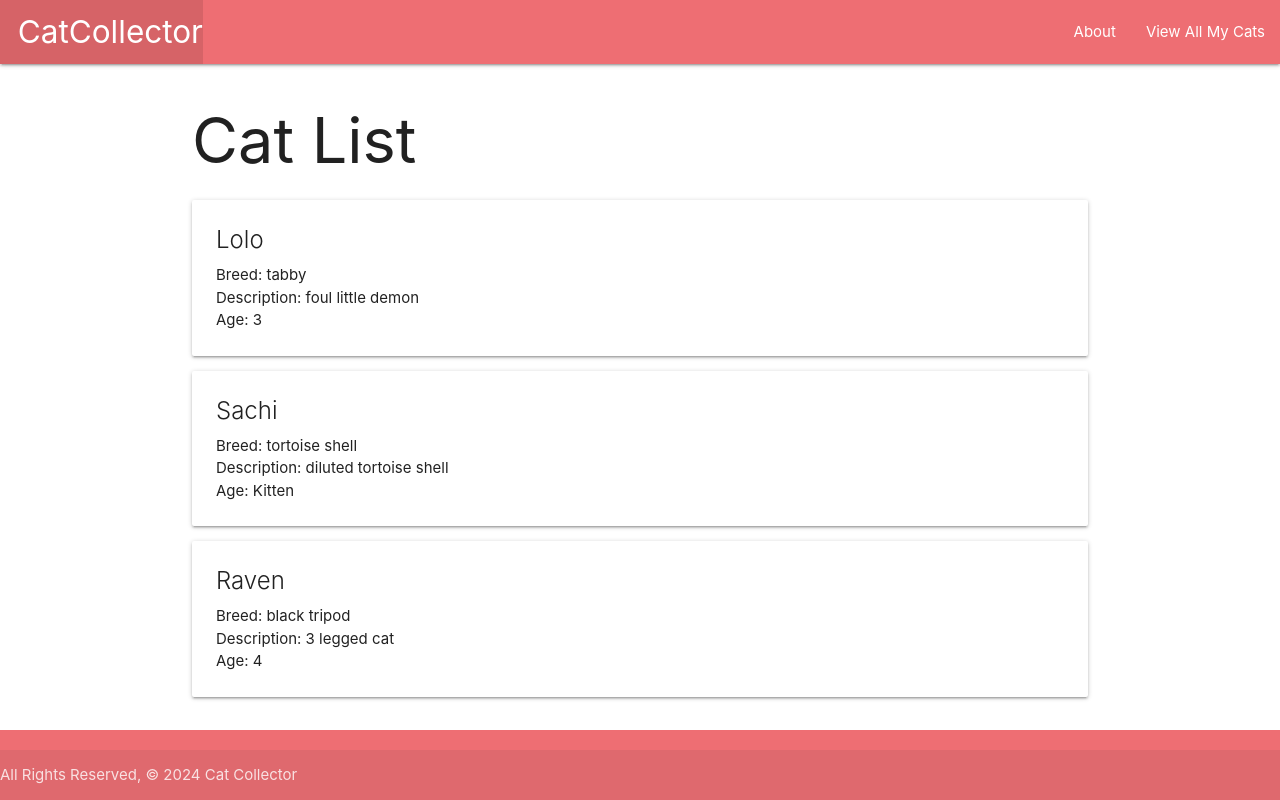
After one commit to kcanamar/cat_collector, a Django app: page /cats/ in a window 1280 px wide. The commit adds this page. Run offline with Django 5.2, Linux system fonts and the light colour scheme.

Commit message:
wip: starting point

```diff
--- a/main_app/templates/base.html
+++ b/main_app/templates/base.html
@@ -18,6 +18,8 @@
                 </ul>
                 <ul class="right">
                     <li><a href="/about">About</a></li>
+                    <!-- Link to all of our cats -->
+                    <li><a href="/cats">View All My Cats</a></li>
                 </ul>
             </div>
         </nav>
--- /dev/null
+++ b/main_app/templates/cats/index.html
@@ -0,0 +1,21 @@
+
+{% extends 'base.html' %}
+{% block content %}
+
+<h1>Cat List</h1>
+
+{% for cat in cats %}
+<div class="card">
+    <div class="card-content">
+        <span class="card-title">{{ cat.name }}</span>
+        <p>Breed: {{ cat.breed }}</p>
+        <p>Description: {{ cat.description }}</p>
+        {% if cat.age > 0 %}
+            <p>Age: {{ cat.age }} </p>
+        {% else %}
+            <p>Age: Kitten </p>
+        {% endif %}
+    </div>
+</div>
+{% endfor %}
+{% endblock %}
--- a/main_app/urls.py
+++ b/main_app/urls.py
@@ -4,4 +4,6 @@ from . import views
 urlpatterns = [
     path('', views.home, name="home"),
     path("about/", views.about, name="about"),
+    # route for cats index
+    path('cats/', views.cat_index, name="index"),
 ]
--- a/main_app/views.py
+++ b/main_app/views.py
@@ -2,9 +2,25 @@ from django.shortcuts import render
 
 # Add the following import
 from django.http import HttpResponse
+
+class Cat:
+    def __init__(self, name, breed, description, age):
+        self.name = name
+        self.breed = breed
+        self.description = description
+        self.age = age
+
+cats = [
+    Cat('Lolo', 'tabby', 'foul little demon', 3),
+    Cat('Sachi', 'tortoise shell', 'diluted tortoise shell', 0),
+    Cat('Raven', 'black tripod', '3 legged cat', 4)
+]
 
 def home(request):
     return HttpResponse('<h1>Hello Cats</h1>')
 
 def about(request):
     return render(request, 'about.html')
+
+def cat_index(request):
+    return render(request, 'cats/index.html', { 'cats': cats })
```
Also changed, not shown: requirements.txt (added, +7 -0 lines).
